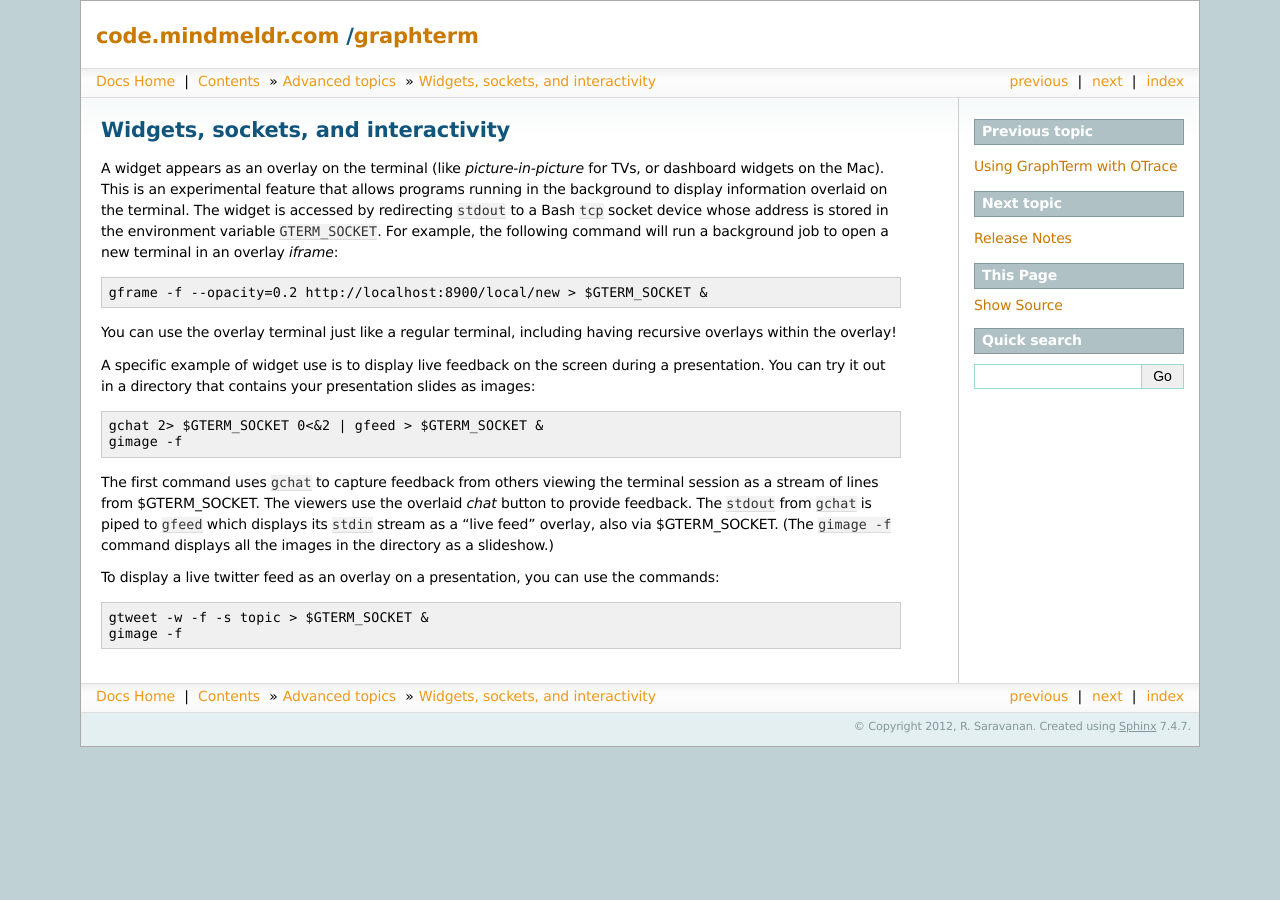
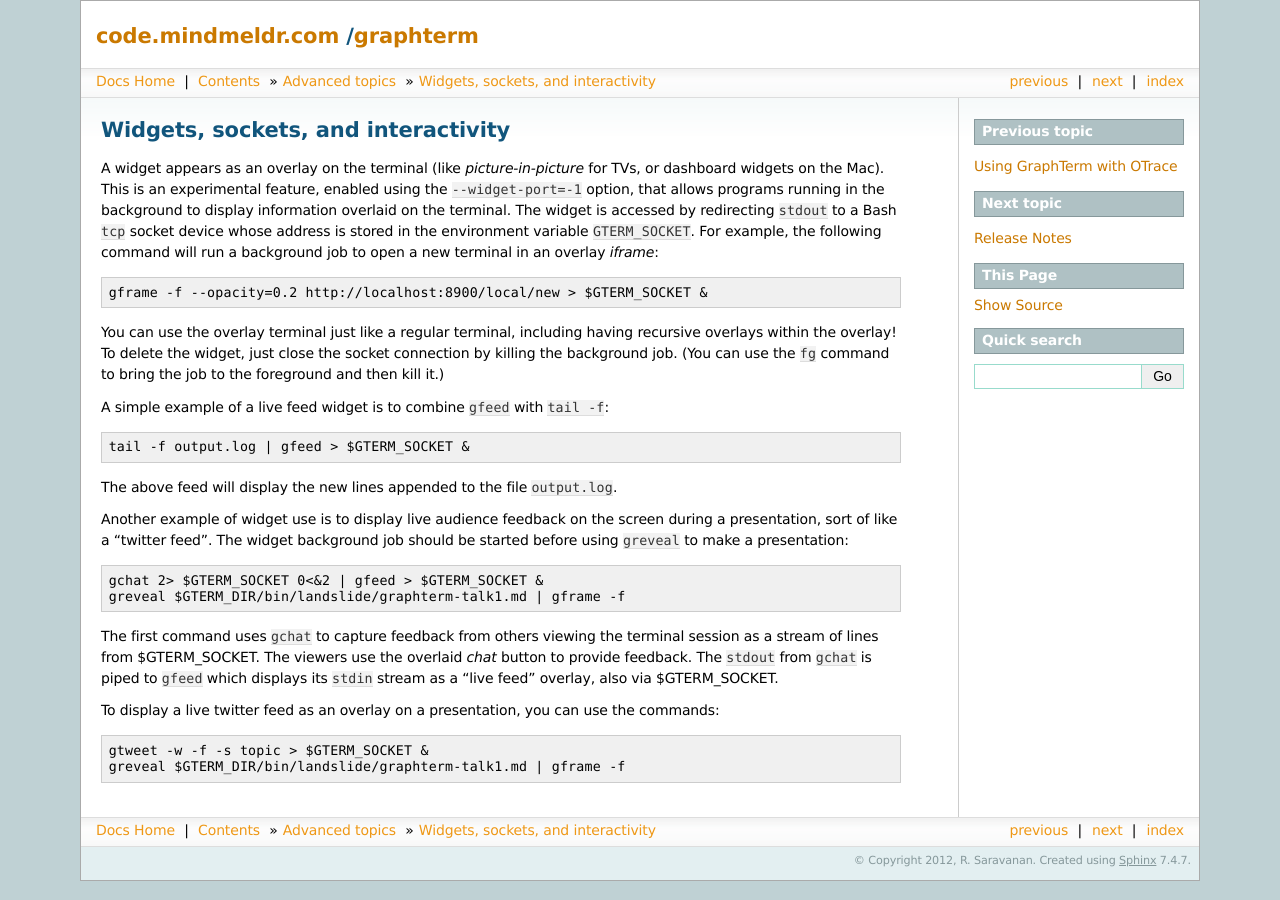
Before and after one commit to mitotic/graphterm, a Sphinx documentation site: the page built from docs/widgets.rst, in a window 1280 px wide. Built offline with Sphinx 7.4.7, drawn with Linux system fonts in a browser that asks for light colours; the version number could not be read and is left out.

Commit message:
Docs updated

```diff
--- a/docs/advanced.rst
+++ b/docs/advanced.rst
@@ -5,7 +5,6 @@ Advanced topics
    :maxdepth: 1
 
    API
-   cloud
    R
    tracing
    widgets
--- a/docs/cloud.rst
+++ b/docs/cloud.rst
@@ -19,7 +19,10 @@ these scripts, and also need to install the ``boto`` python module.
 
 If you do not have an `AWS <http://aws.amazon.com/>`_ account,
 `get one <http://docs.aws.amazon.com/AWSEC2/latest/UserGuide/EC2_GetStarted.html>`_
-(this will be linked to your standard Amazon account). If you own a
+(this will be linked to your standard Amazon account).
+
+
+If you own a
 domain name, say ``myterm.com``, that you wish to use for your
 cloud server, then you should also activate the
 AWS `Route 53 <http://aws.amazon.com/route53/faqs/#Getting_started_with_Route_53>`_
--- a/docs/contents.rst
+++ b/docs/contents.rst
@@ -11,6 +11,7 @@ Documentation contents
    start
    troubleshooting
    implementation
+   virtual-setup
    virtual-lab
    screenshots
    tutorials
--- a/docs/widgets.rst
+++ b/docs/widgets.rst
@@ -5,25 +5,37 @@ Widgets, sockets, and interactivity
 .. index:: sockets, widgets
 
 A widget appears as an overlay on the terminal (like
-*picture-in-picture* for TVs, or dashboard widgets on the Mac). This is an
-experimental feature that allows programs running in the background to
-display information overlaid on the terminal. The widget is accessed
-by redirecting ``stdout`` to a Bash ``tcp`` socket device whose
-address is stored in the environment variable ``GTERM_SOCKET``.
-For example, the following command will run a background job
-to open a new terminal in an overlay *iframe*::
+*picture-in-picture* for TVs, or dashboard widgets on the Mac). This
+is an experimental feature, enabled using the ``--widget-port=-1``
+option, that allows programs running in the background to display
+information overlaid on the terminal. The widget is accessed by
+redirecting ``stdout`` to a Bash ``tcp`` socket device whose address
+is stored in the environment variable ``GTERM_SOCKET``.  For example,
+the following command will run a background job to open a new terminal
+in an overlay *iframe*::
 
-  gframe -f --opacity=0.2 http://localhost:8900/local/new > $GTERM_SOCKET &
+    gframe -f --opacity=0.2 http://localhost:8900/local/new > $GTERM_SOCKET &
 
-You can use the overlay terminal just like a regular terminal, including
-having recursive overlays within the overlay!
+You can use the overlay terminal just like a regular terminal,
+including having recursive overlays within the overlay! To delete the
+widget, just close the socket connection by killing the background
+job. (You can use the ``fg`` command to bring the job to the
+foreground and then kill it.)
 
-A specific example of widget use is to display live feedback on the
-screen during a presentation. You can try it out in a directory that
-contains your presentation slides as images::
+A simple example of a live feed widget is to combine ``gfeed`` with
+``tail -f``::
+
+    tail -f output.log | gfeed > $GTERM_SOCKET &
+
+The above feed will display the new lines appended to the file ``output.log``.
+
+Another example of widget use is to display live audience feedback on
+the screen during a presentation, sort of like a "twitter feed". The
+widget background job should be started before using ``greveal`` to make
+a presentation::
 
   gchat 2> $GTERM_SOCKET 0<&2 | gfeed > $GTERM_SOCKET &
-  gimage -f
+  greveal $GTERM_DIR/bin/landslide/graphterm-talk1.md | gframe -f
 
 The first command uses ``gchat`` to capture feedback from others
 viewing the terminal session as a stream of lines from
@@ -31,10 +43,8 @@ $GTERM_SOCKET. The viewers use the overlaid *chat* button
 to provide feedback. The ``stdout`` from ``gchat`` is piped to
 ``gfeed`` which displays its ``stdin`` stream as a  "live feed"
 overlay, also via $GTERM_SOCKET.
-(The ``gimage -f`` command displays all the images in the directory as a
-slideshow.)
 
 To display a live twitter feed as an overlay on a presentation, you can use the commands::
 
    gtweet -w -f -s topic > $GTERM_SOCKET &
-   gimage -f
+   greveal $GTERM_DIR/bin/landslide/graphterm-talk1.md | gframe -f
```
Also changed, not shown: docs/virtual-lab.rst (+39 -107 lines), docs/virtual-setup.rst (added, +290 -0 lines).
